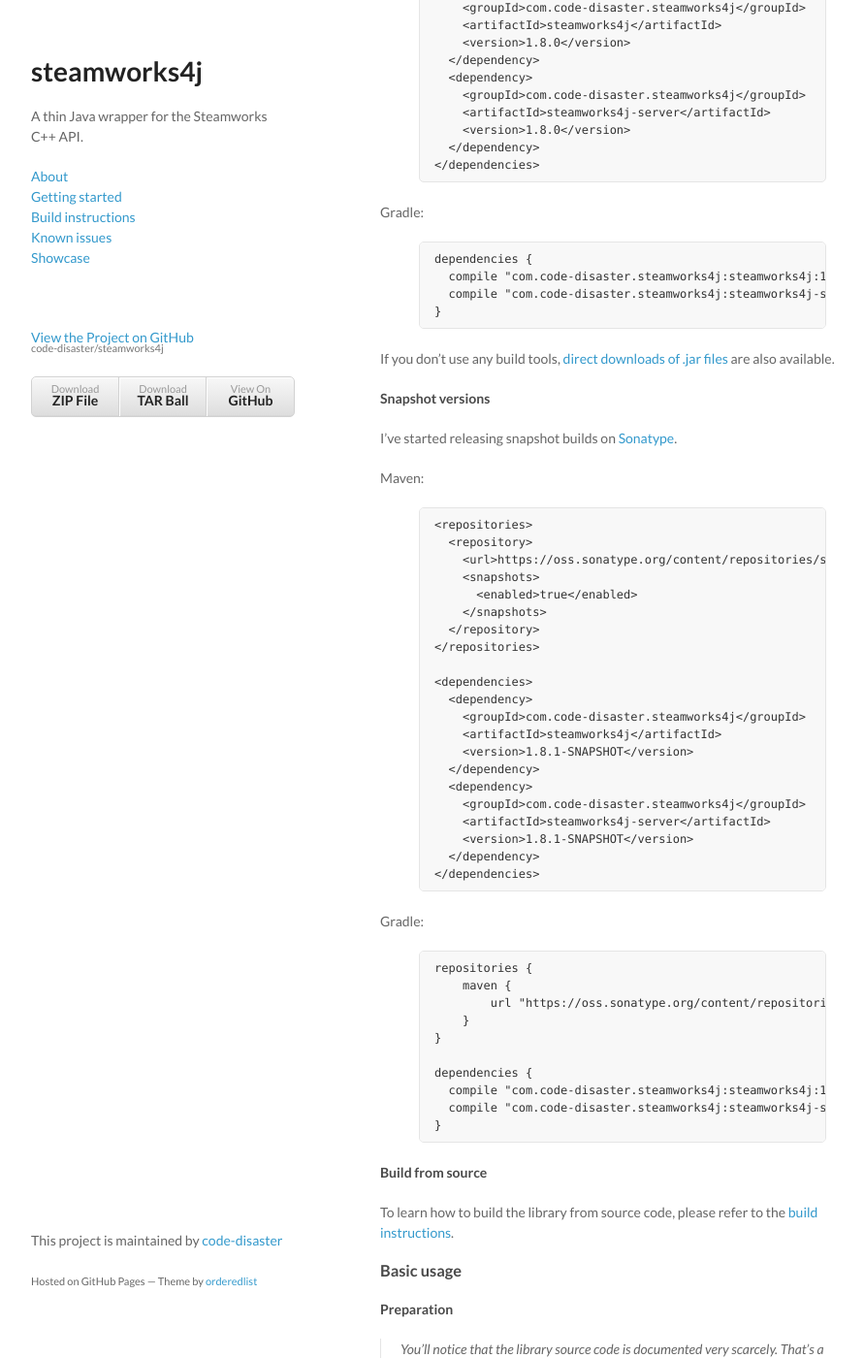
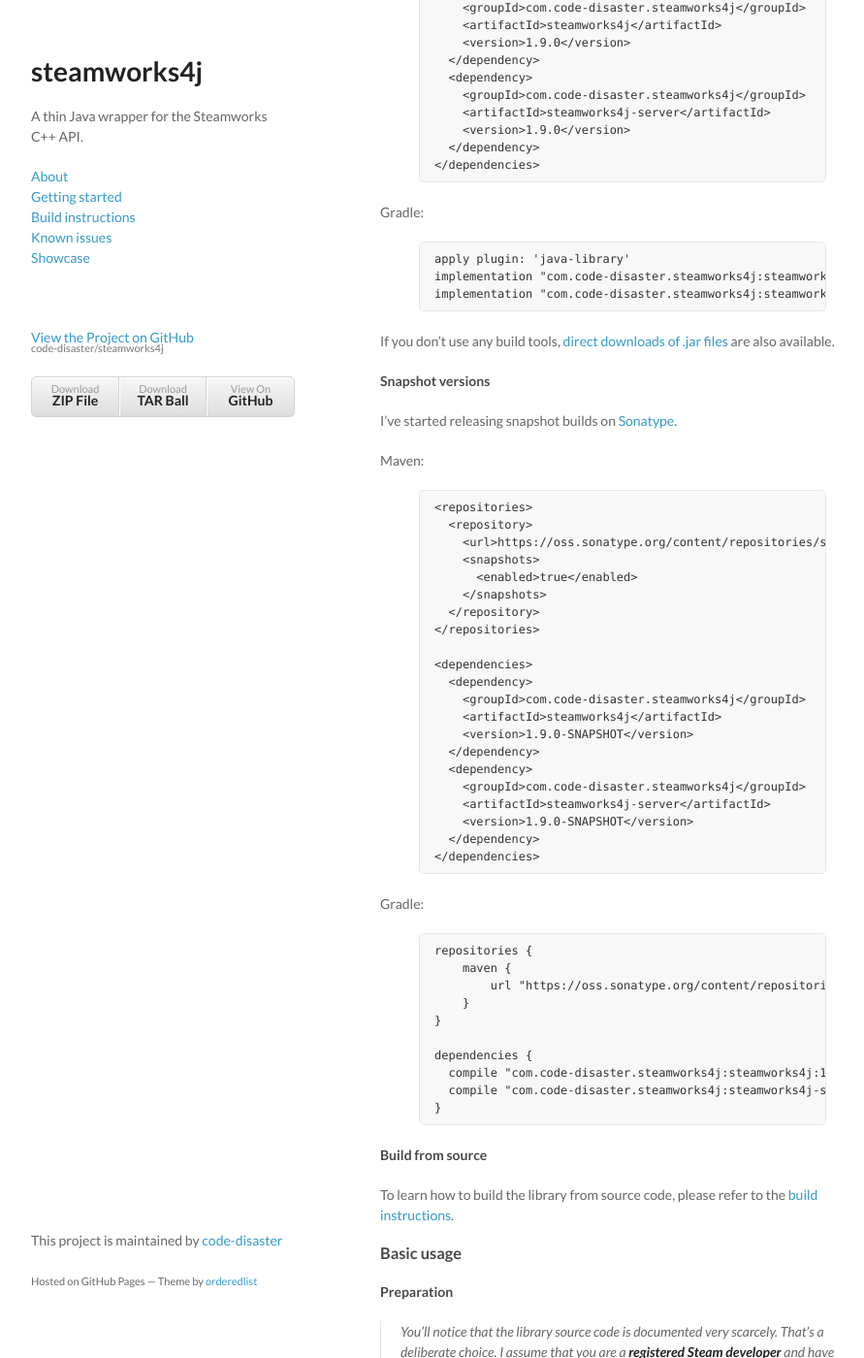
Before and after one commit to code-disaster/steamworks4j, a Jekyll site: the page built from getting-started.md, in a window 1280 px wide and 1400 px high, scrolled down 474 px. Shown: the whole window at 97% size, without its empty margins (178-1069 px from the left). Built offline with Jekyll 4.4.1, drawn with Linux system fonts in a browser that asks for light colours; our own code applies the rules of GitHub Pages for plain Markdown files; some of the changed text lies outside the part shown.

Commit message:
Update for v1.9.0

```diff
--- a/_config.yml
+++ b/_config.yml
@@ -1,6 +1,6 @@
 baseurl: /steamworks4j
 
 steamworks4j:
-  version: 1.8.0
-  snapshot-version: 1.8.1
-  sdk-version: 1.42
+  version: 1.9.0
+  snapshot-version: 1.9.0
+  sdk-version: 1.53
--- a/getting-started.md
+++ b/getting-started.md
@@ -35,10 +35,9 @@
 Gradle:
 
 {% highlight groovy %}
-dependencies {
-  compile "com.code-disaster.steamworks4j:steamworks4j:{{ site.steamworks4j.version }}"
-  compile "com.code-disaster.steamworks4j:steamworks4j-server:{{ site.steamworks4j.version }}"
-}
+apply plugin: 'java-library'
+implementation "com.code-disaster.steamworks4j:steamworks4j:{{ site.steamworks4j.version }}"
+implementation "com.code-disaster.steamworks4j:steamworks4j-server:{{ site.steamworks4j.version }}"
 {% endhighlight groovy %}
 
 If you don't use any build tools, [direct downloads of .jar files](http://mvnrepository.com/artifact/com.code-disaster.steamworks4j/) are also available.
```
Also changed, not shown: other parts of getting-started.md (+2 -2 lines), build-instructions.md (+5 -3 lines), showcase.md (+6 -1 lines), images/showcase_pathway.png (added).
